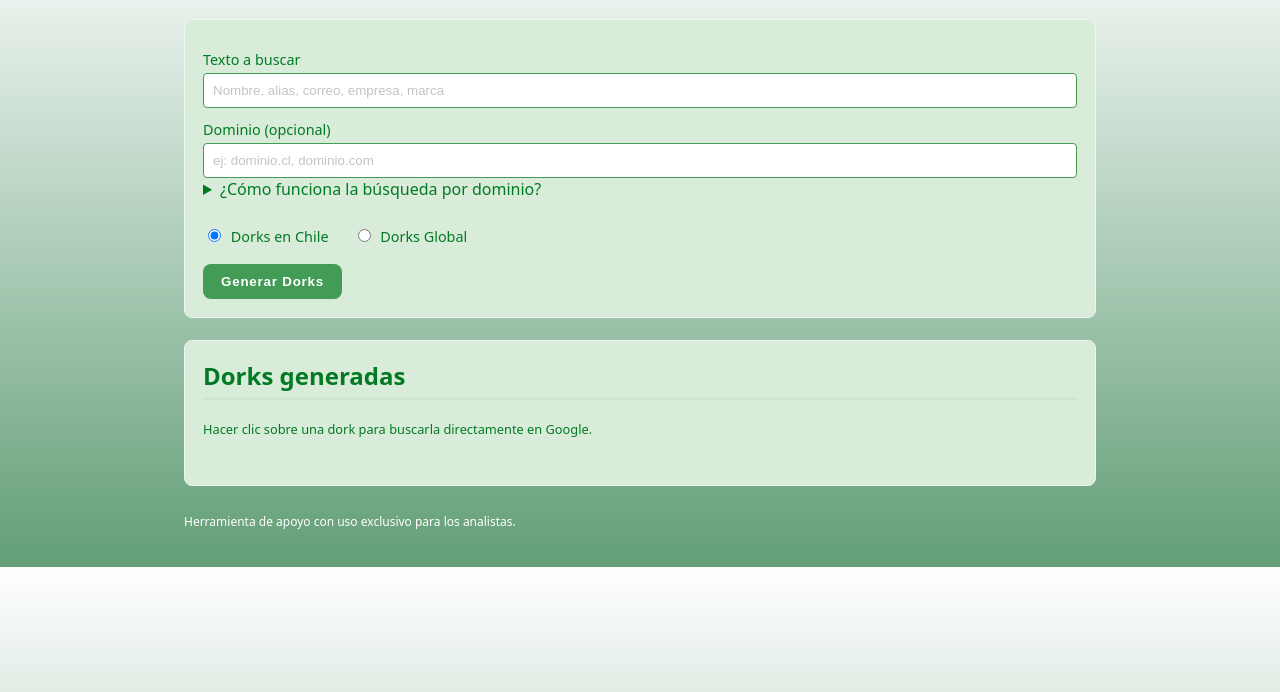
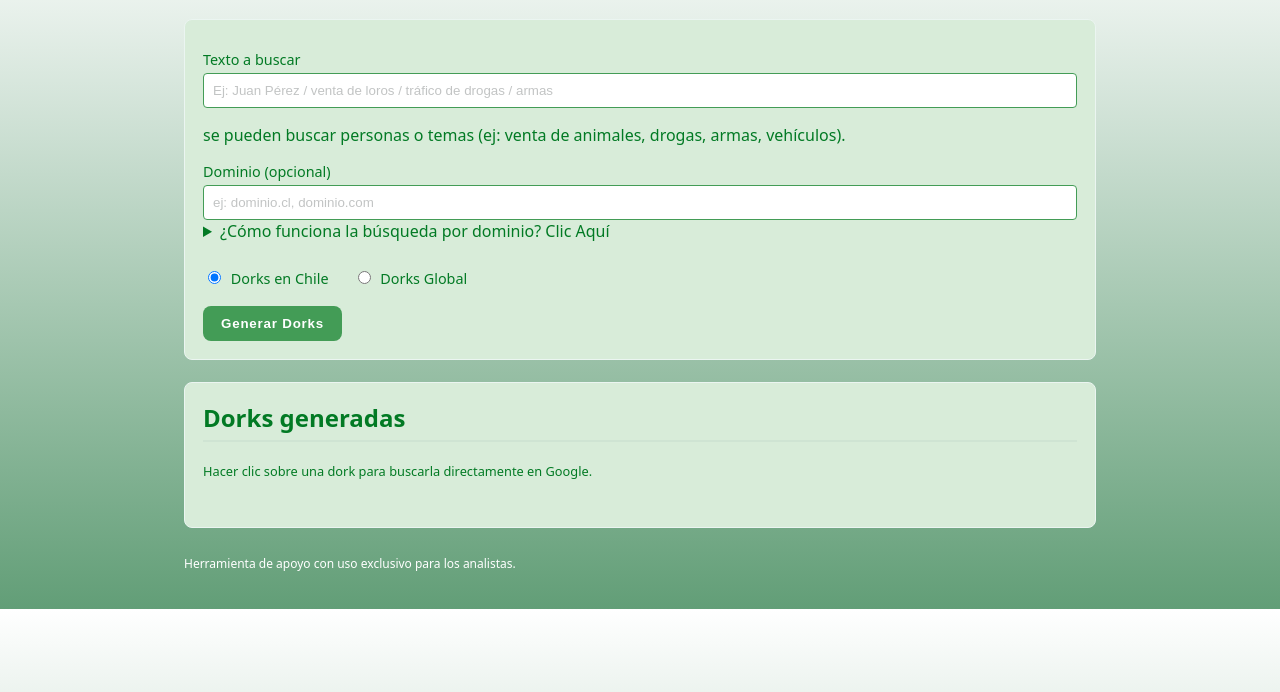
Before and after one commit to KNODRON/OsintDorking, a plain HTML site: page index.html in a window 1280 px wide. Shown: the part 94-786 px from the top of the page. Drawn offline with Linux system fonts and the light colour scheme.

Commit message:
Update index.html

```diff
--- a/index.html
+++ b/index.html
@@ -17,12 +17,16 @@
 
   <section class="box">
     <label>Texto a buscar</label>
-    <input type="text" id="query" placeholder="Nombre, alias, correo, empresa, marca">
+    <input type="text" id="query" placeholder="Ej: Juan Pérez / venta de loros / tráfico de drogas / armas">
+
+    <p class="help-text">
+      se pueden buscar personas o temas (ej: venta de animales, drogas, armas, vehículos).
+    </p>
 
     <label>Dominio (opcional)</label>
     <input type="text" id="domain" placeholder="ej: dominio.cl, dominio.com">
     <details class="help">
-      <summary>¿Cómo funciona la búsqueda por dominio?</summary>
+      <summary>¿Cómo funciona la búsqueda por dominio? Clic Aquí</summary>
       <p>
         El dominio permite acotar la búsqueda a un sitio específico.
         <br><br>
```
